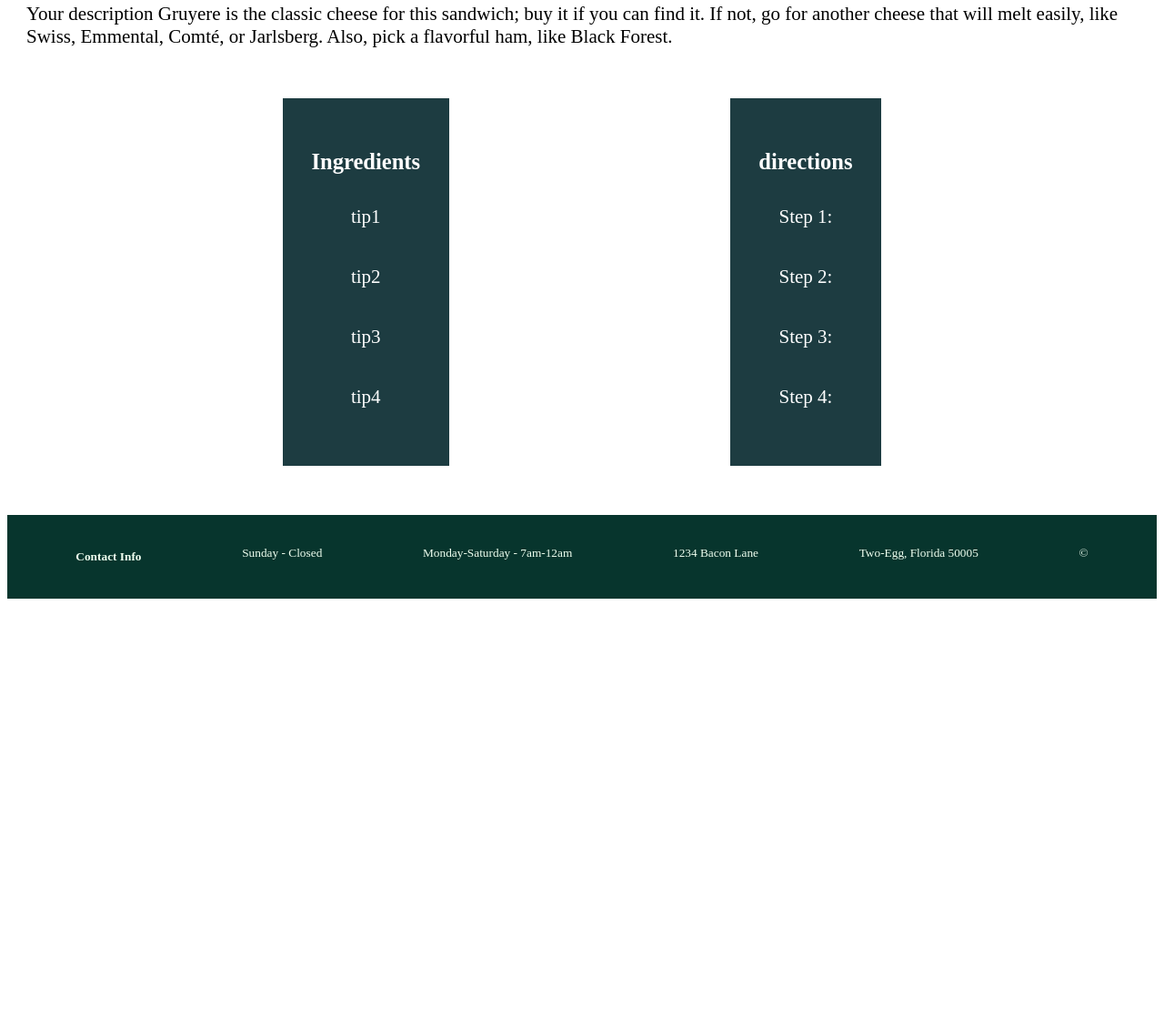
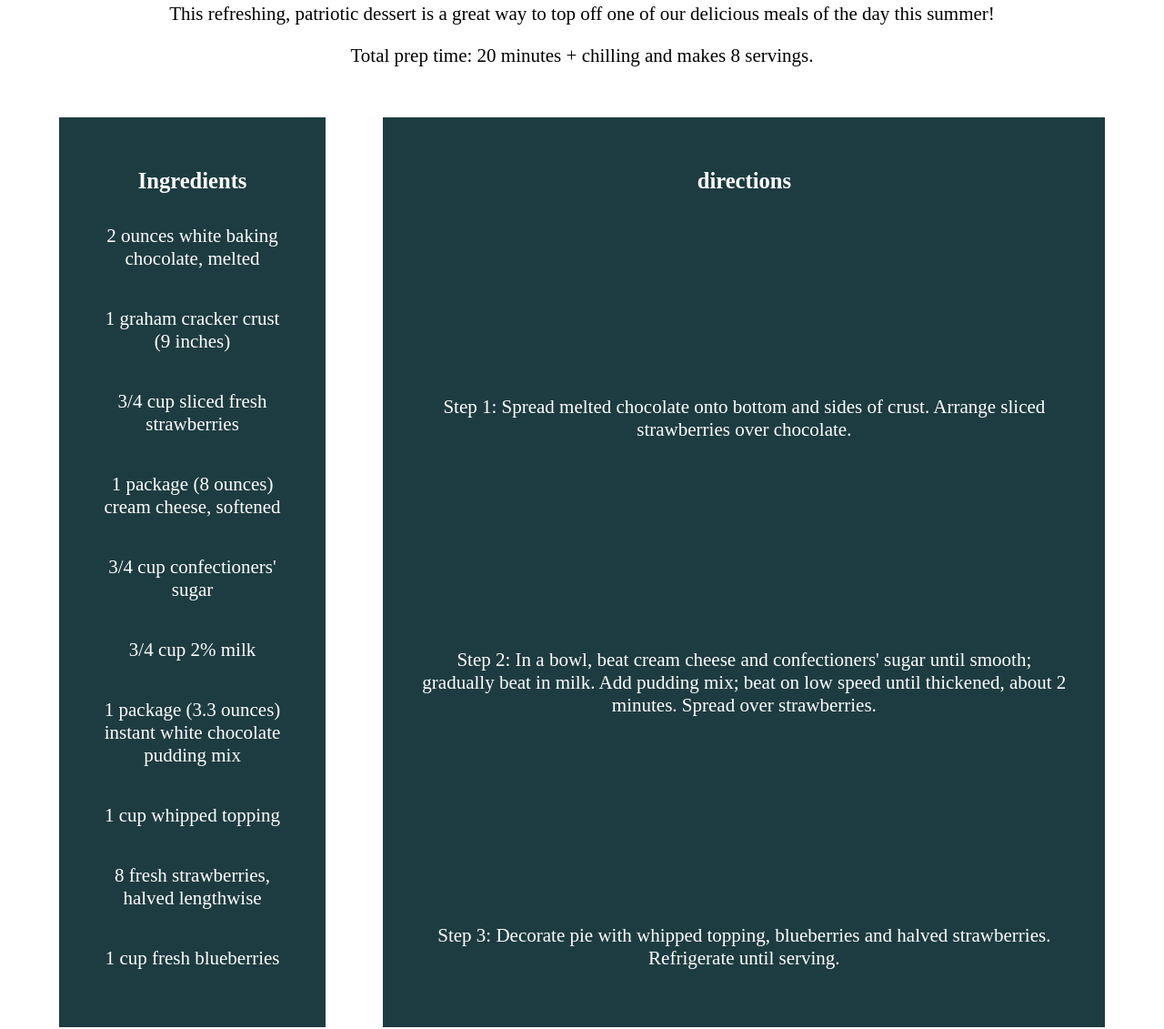
Before and after one commit to Barker398/dans_diner-1, a plain HTML site: page views/chelsea.html in a window 1280 px wide. Shown: the part 752-1883 px from the top of the page at 91% size. Before the commit the page ends 1418 px from the top, so only its background shows below. Drawn offline with Linux system fonts and the light colour scheme.

Commit message:
updated page

```diff
--- a/styles/page.css
+++ b/styles/page.css
@@ -3,6 +3,7 @@
 main {
     margin: 1em;
     font-size: 21px;
+    text-align: center
 }
 
 
@@ -26,7 +27,7 @@ header {
     padding: 0.1em;
     margin: 0.1em;
     text-align: center;/* Evenly space the child elements */
-    vertical-align: middle;
+    vertical-align: center;
 }
 
 .recipes_detail {
--- a/views/chelsea.html
+++ b/views/chelsea.html
@@ -24,7 +24,7 @@
     </nav>
 
     <header class="subpage__main">
-      <h2 class="subpage--recipe__title">Your Food Title</h1>
+      <h2 class="subpage--recipe__title">Red, White and Blueberry Pie</h1>
         <!-- <nav class= "navigation_bar">
           <a href="./chelsea.html">Chelsea</a>
           <a href="./sam.html">Sam</a>
@@ -34,24 +34,32 @@
     </header>
 
     <main>
-    <img src="https://upload.wikimedia.org/wikipedia/commons/6/6d/Good_Food_Display_-_NCI_Visuals_Online.jpg" alt="Your Image" />
-    <p >Your description Gruyere is the classic cheese for this sandwich; buy it if you can find it. If not, go for another cheese that will melt easily, like Swiss, Emmental, Comté, or Jarlsberg. Also, pick a flavorful ham, like Black Forest.</p>
-
+    <img src="https://www.tasteofhome.com/wp-content/uploads/2018/01/Red-White-and-Blueberry-Pie_EXPS_SDJJ17_20724_D02_15_8b-1.jpg?fit=696,1024" alt="pie" />
+    <p>This refreshing, patriotic dessert is a great way to top off one of our delicious meals of the day this summer!</p>
+    <p>Total prep time: 20 minutes + chilling and makes 8 servings.</p>
       <div class="recipes">
         <article class="recipes_detail">
           <h3>Ingredients</h3>
-          <li>tip1</li>
-          <li>tip2</li>
-          <li>tip3</li>
-          <li>tip4</li>
+          <li>2 ounces white baking chocolate, melted</li>
+          <li>1 graham cracker crust (9 inches)</li>
+          <li>3/4 cup sliced fresh strawberries</li>
+          <li>1 package (8 ounces) cream cheese, softened</li>
+          <li>3/4 cup confectioners' sugar</li>
+          <li>3/4 cup 2% milk</li>
+          <li>1 package (3.3 ounces) instant white chocolate pudding mix</li>
+          <li>1 cup whipped topping</li>
+          <li>8 fresh strawberries, halved lengthwise</li>
+          <li>1 cup fresh blueberries</li>
         </article>
 
         <article class="recipes_detail">
           <h3>directions</h3>
-          <li>Step 1: </li>
-          <li>Step 2:</li>
-          <li>Step 3:</li>
-          <li>Step 4:</li>
+          <li>Step 1: Spread melted chocolate onto bottom and sides of crust.
+              Arrange sliced strawberries over chocolate.</li>
+          <li>Step 2: In a bowl, beat cream cheese and confectioners' sugar until smooth;
+              gradually beat in milk. Add pudding mix; beat on low speed until thickened, about 2 minutes. Spread over strawberries.</li>
+          <li>Step 3: Decorate pie with whipped topping, blueberries and halved strawberries.
+              Refrigerate until serving.</li>
         </article>
       </div>
     </main>
```
